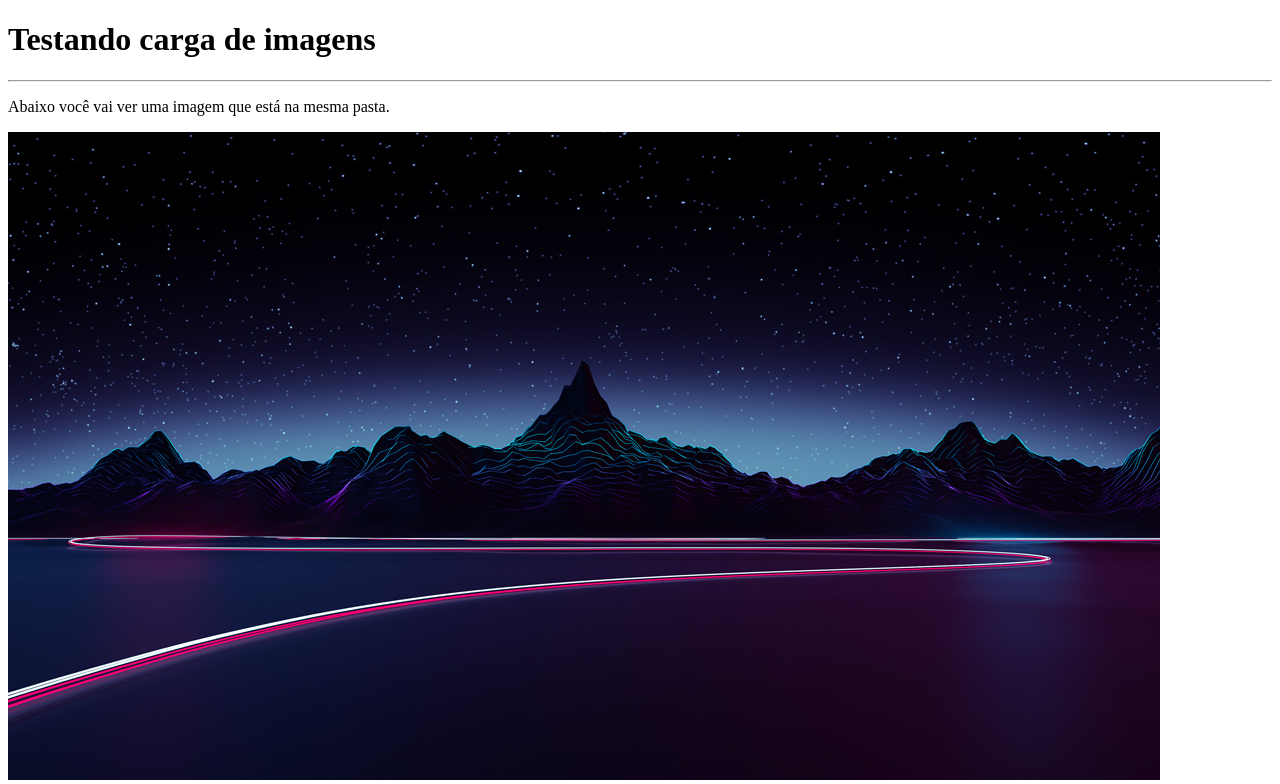
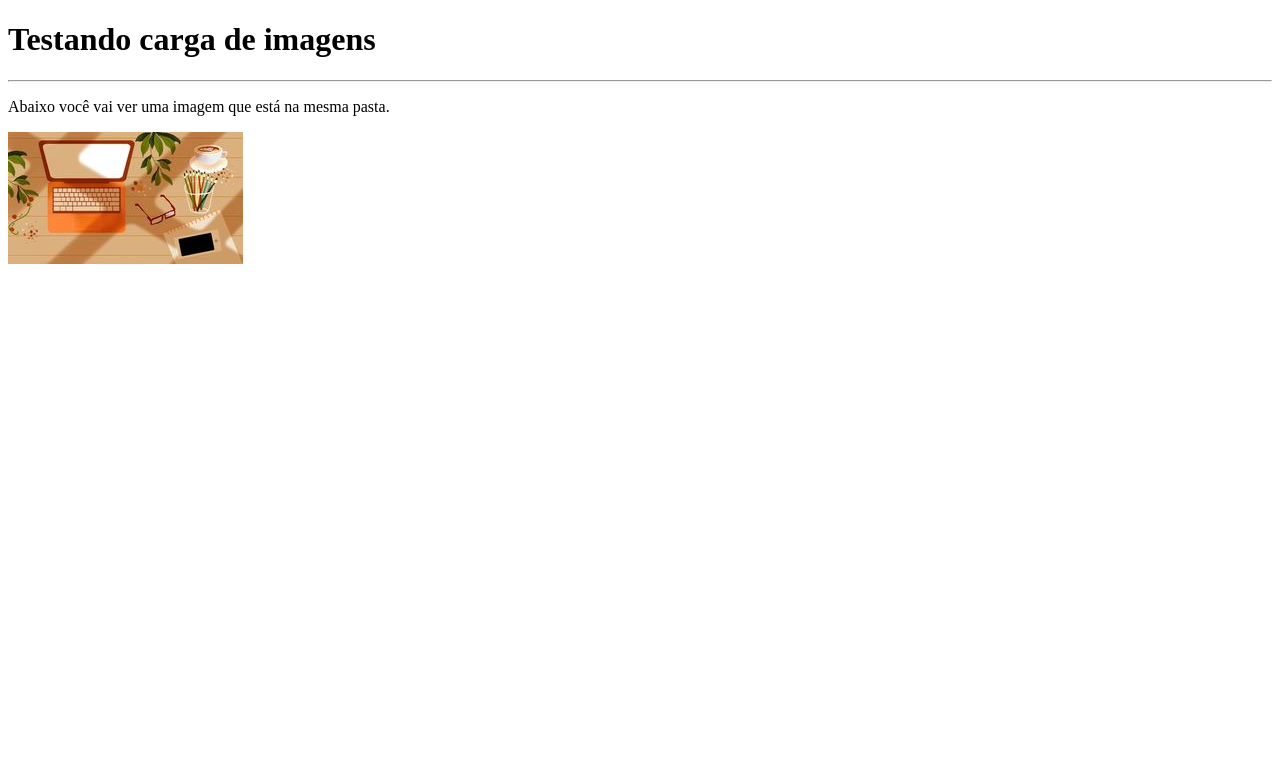
Before and after one commit to esteroliver/Atividades-de-HTML-e-CSS, a plain HTML site: page exercícios/cap06/ex004.html in a window 1280 px wide. Shown: the top 784 px of the page. Drawn offline with Linux system fonts and the light colour scheme.

Commit message:
exercício 004 - 3

```diff
--- a/exercícios/cap06/ex004.html
+++ b/exercícios/cap06/ex004.html
@@ -10,7 +10,7 @@
     <h1>Testando carga de imagens</h1>
     <hr>
     <p>Abaixo você vai ver uma imagem que está na mesma pasta.</p>
-    <img src="teste-site.jpg" alt="fundo vaporwave">
-    <img src="profile.jpg" alt="minha foto de perfil">
+
+    <img src="linkedin2.jpg" alt="fundo linkedins">
 </body>
 </html>
```
Also changed, not shown: exercícios/cap06/linkedin2.jpg (added).
